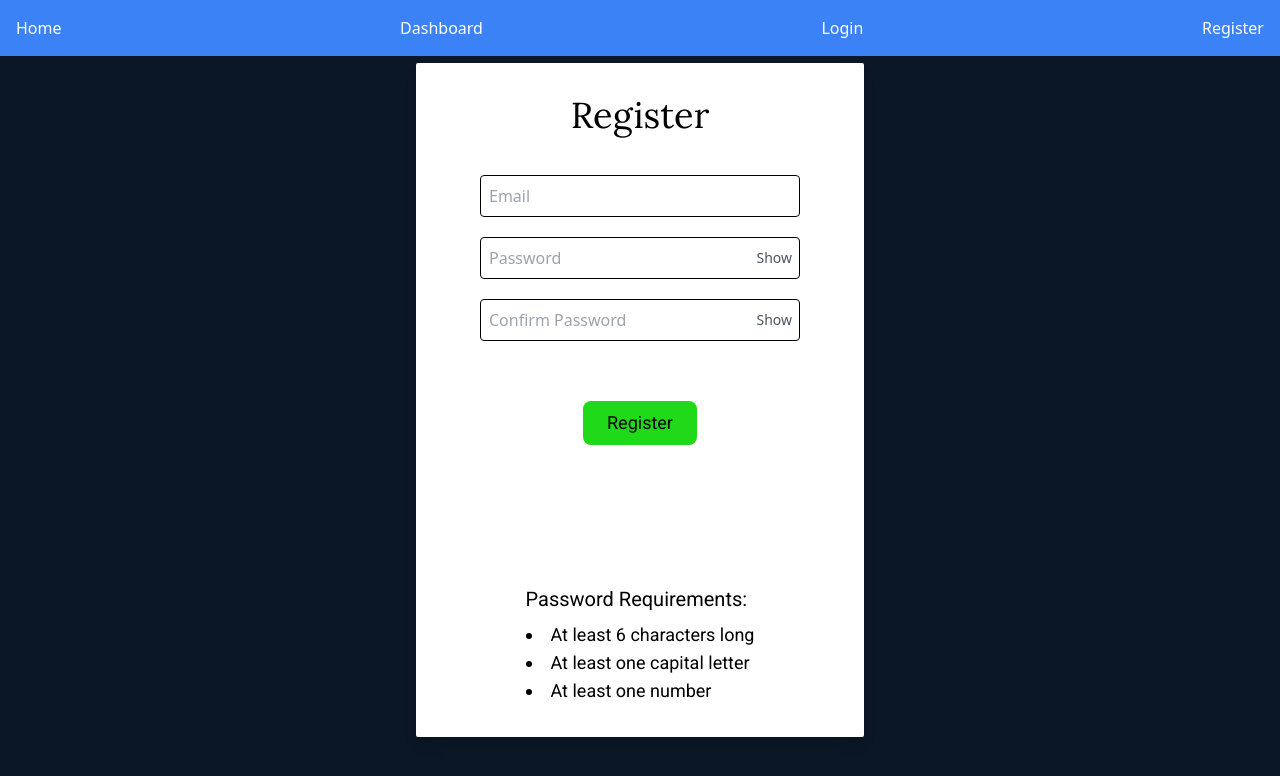
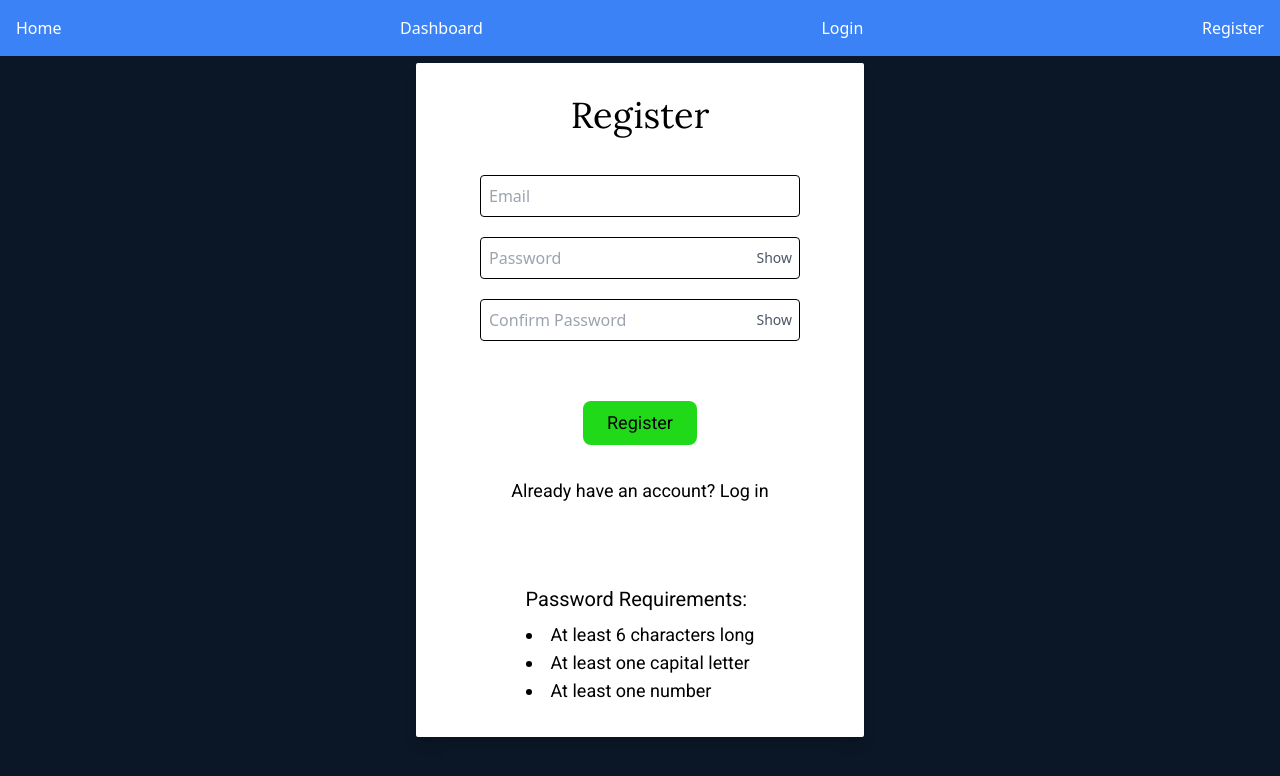
Before and after one commit to MitchellBrownNE/Stock-Market-Portfolio, a React (Vite) app in the folder frontend/profitpulsex/: page /register in a window 1280 px wide. Shown: the top 776 px of the page. Built offline with nearby package versions, Linux system fonts and the light colour scheme; no server answers.

Commit message:
fix text

```diff
--- a/frontend/profitpulsex/src/pages/register.jsx
+++ b/frontend/profitpulsex/src/pages/register.jsx
@@ -139,7 +139,7 @@ function Register() {
           </button>
           {/* Already Have an Account Button */}
           <button
-            className="mt-8 text-white text-lg font-body text-black hover:text-gray-300 focus:outline-none"
+            className="mt-8 text-black text-lg font-body text-black hover:text-gray-300 focus:outline-none"
             onClick={() => navigate("/login")}
           >
             Already have an account? Log in
```
